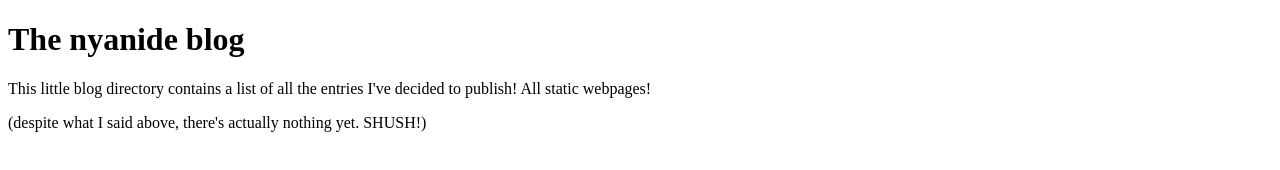
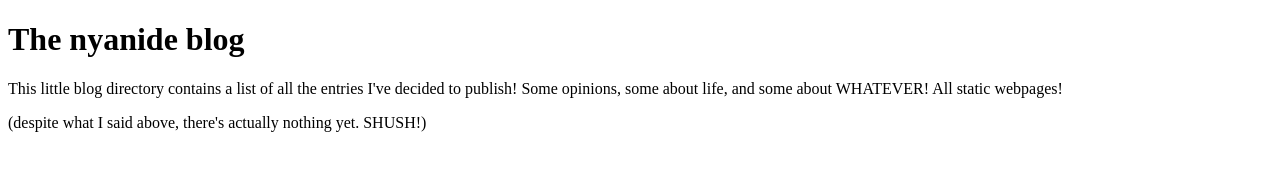
Before and after one commit to agent14bricks/NyanideZ.github.io, a plain HTML site: page blog/index.html in a window 1280 px wide. Drawn offline with Linux system fonts and the light colour scheme.

Commit message:
Update index.html

```diff
--- a/blog/index.html
+++ b/blog/index.html
@@ -2,7 +2,7 @@
 <html>
   <body>
     <h1> The nyanide blog </h1>
-    <p> This little blog directory contains a list of all the entries I've decided to publish! All static webpages!
+    <p> This little blog directory contains a list of all the entries I've decided to publish! Some opinions, some about life, and some about WHATEVER! All static webpages!
     <p> (despite what I said above, there's actually nothing yet. SHUSH!) </p>
   </body>
 </html>
```
